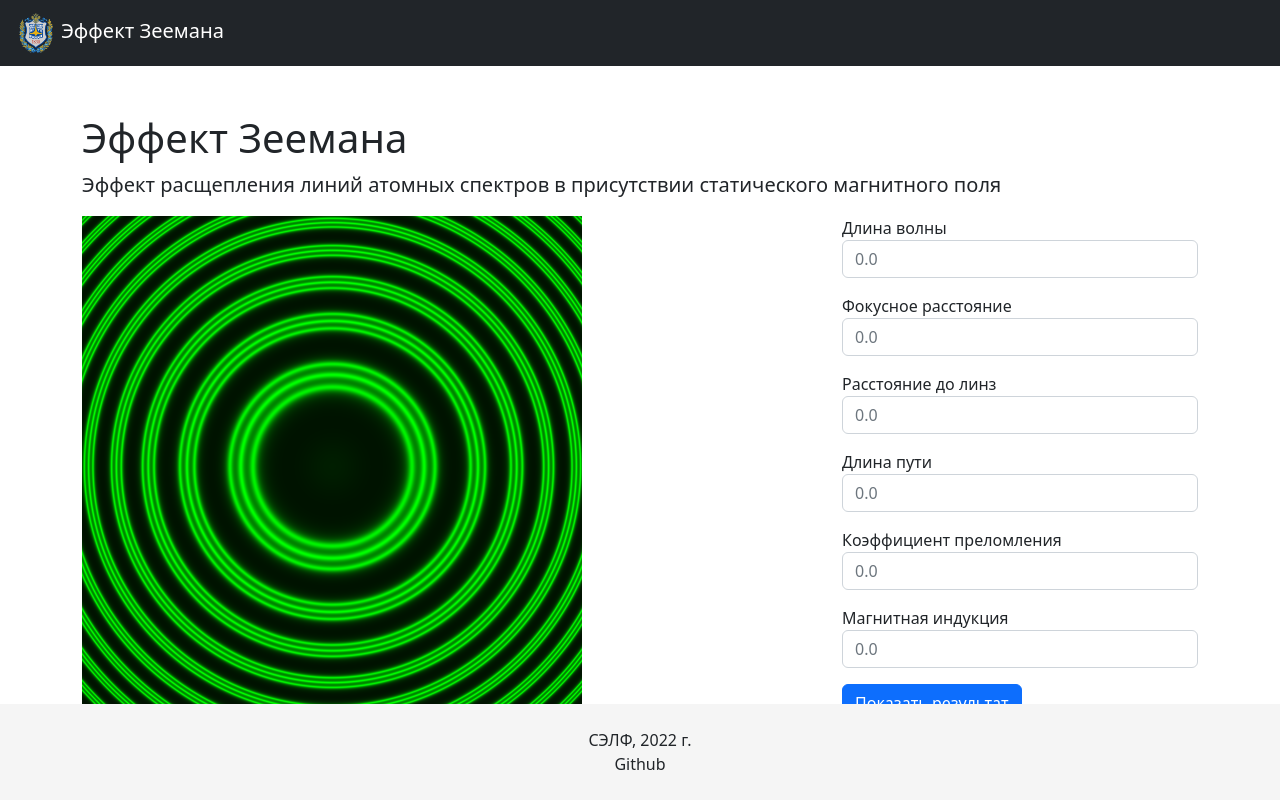
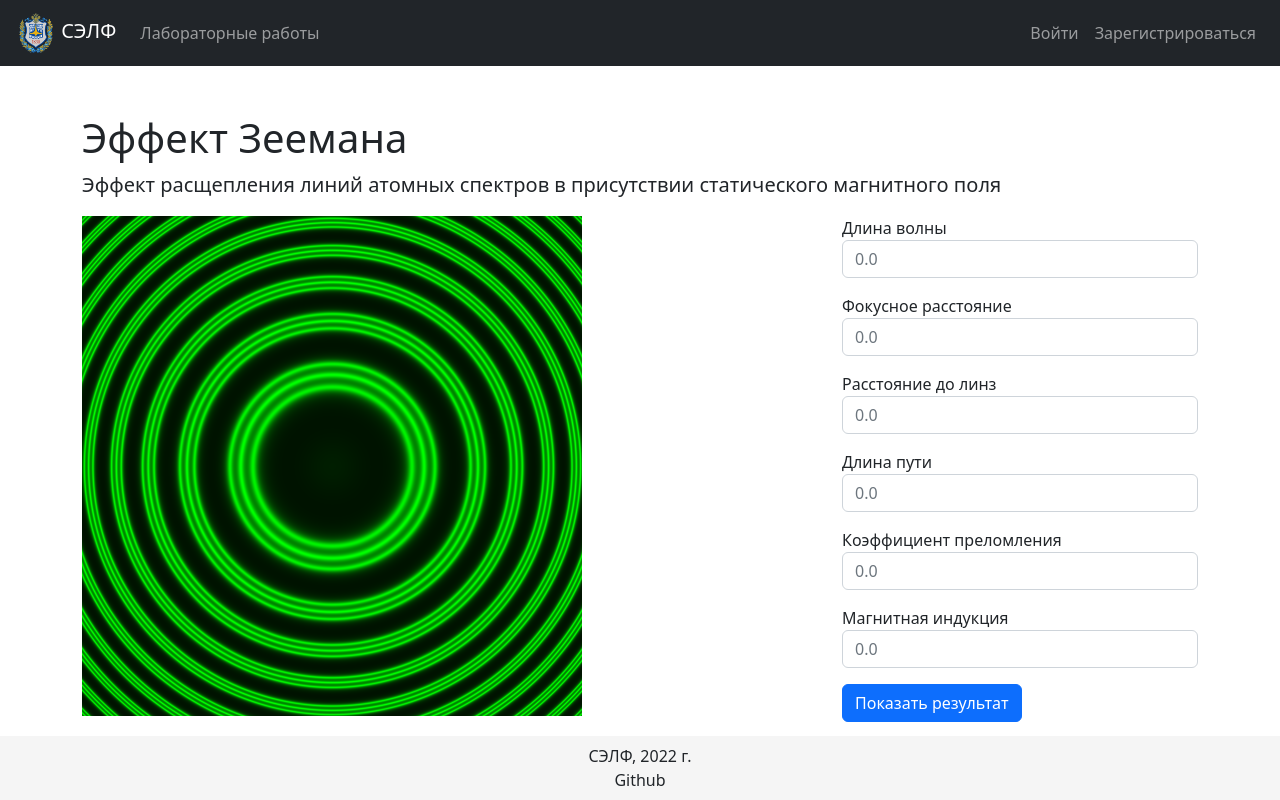
Before and after one commit to paw1a/zeeman, a Svelte app in the folder frontend/: page / in a window 1280 px wide. Built offline with nearby package versions, Linux system fonts and the light colour scheme.

Commit message:
frontend: modify navbar & footer

```diff
--- a/frontend/src/Footer.svelte
+++ b/frontend/src/Footer.svelte
@@ -1,4 +1,4 @@
-<footer class="fixed-bottom mt-auto py-4">
+<footer class="fixed-bottom mt-auto py-2">
   СЭЛФ, 2022 г.
   <a class="nav-link" href="https://github.com/paw1a/zeeman">Github</a>
 </footer>
--- a/frontend/src/Navbar.svelte
+++ b/frontend/src/Navbar.svelte
@@ -1,14 +1,26 @@
 <header>
-  <nav class="navbar navbar-expand-md navbar-dark bg-dark" id="navbar">
-    <a class="navbar-brand" href="#">
-      <img src="/bmstu.webp" id="navbar-logo" />
-      Эффект Зеемана
+  <nav class="navbar navbar-expand navbar-dark flex-column flex-md-row bd-navbar bg-dark" id="navbar">
+    <a class="navbar-brand mr-0 mr-md-2" href="#">
+      <img src="/bmstu.webp" id="navbar-logo" alt="bmstu logo"/>
+      CЭЛФ
     </a>
-    <button class="navbar-toggler" type="button" data-toggle="collapse" data-target="#navbarCollapse"
-            aria-controls="navbarCollapse" aria-expanded="false" aria-label="Toggle navigation">
-      <span class="navbar-toggler-icon"></span>
-    </button>
 
+    <div class="navbar-nav-scroll">
+      <ul class="navbar-nav mr-auto">
+        <li class="nav-item active">
+          <a class="nav-link" href="#">Лабораторные работы</a>
+        </li>
+      </ul>
+    </div>
+
+    <ul id="navbar-login" class="navbar-nav flex-row ml-md-auto d-none d-md-flex">
+      <li class="nav-item active">
+        <a class="nav-link" href="#">Войти</a>
+      </li>
+      <li class="nav-item active">
+        <a class="nav-link" href="#">Зарегистрироваться</a>
+      </li>
+    </ul>
   </nav>
 </header>
 
@@ -21,4 +33,8 @@
         width: 40px;
         height: 40px;
     }
+
+    #navbar-login {
+        margin-left: auto !important;
+    }
 </style>
--- a/frontend/src/Zeeman/View.svelte
+++ b/frontend/src/Zeeman/View.svelte
@@ -1,4 +1,5 @@
 <div id="view" class="col-md-8 order-md-1">
+  <!-- TODO: Picture adaptivity -->
   <img src="/sample.png" class="float-left" alt="view"/>
 </div>
 
--- a/frontend/src/app.css
+++ b/frontend/src/app.css
@@ -17,7 +17,7 @@
 a {
   font-weight: 500;
   color: #646cff;
-  text-decoration: none;
+  text-decoration: none !important;
 }
 a:hover {
   color: #535bf2;
```
